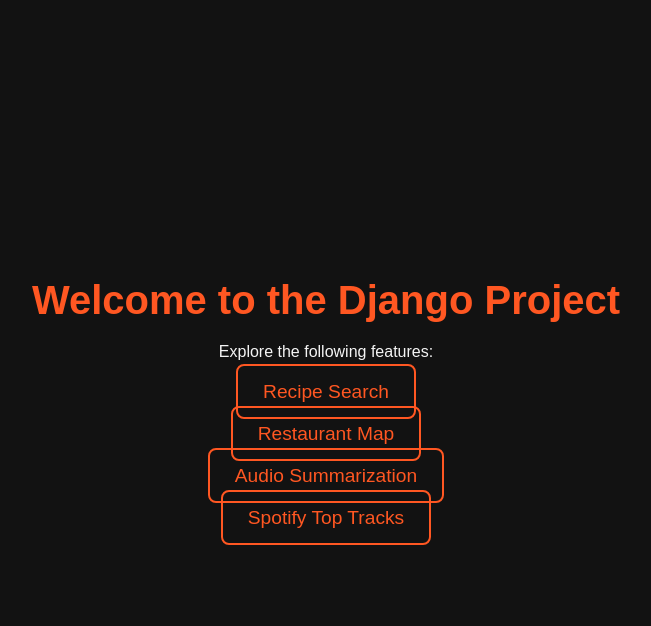
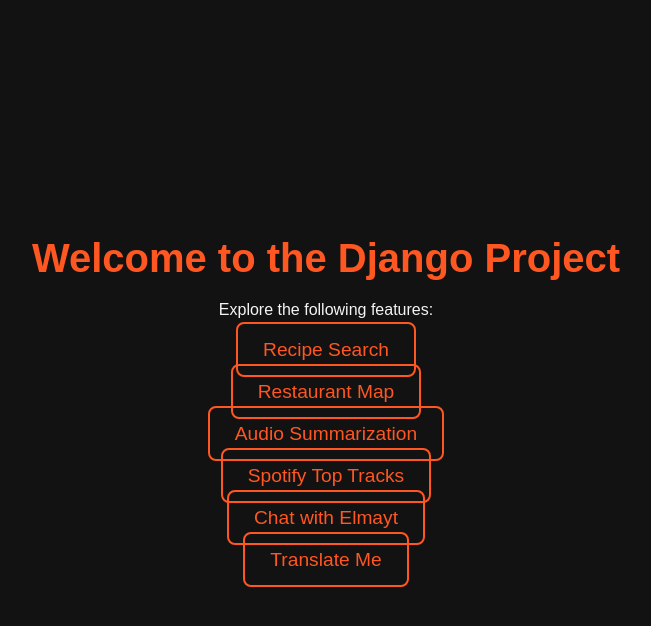
Before and after one commit to lmahdy/The-secret-recipe, a Django app: page / in a window 1280 px wide. Shown: the top 626 px of the page, without its empty margins (314-965 px from the left). Run offline with Django 5.2, Linux system fonts and the light colour scheme.

Commit message:
updating the home page

```diff
--- a/recipes/templates/recipes/home.html
+++ b/recipes/templates/recipes/home.html
@@ -65,6 +65,9 @@
             <li><a href="{% url 'map_view' %}">Restaurant Map</a></li>
             <li><a href="{% url 'summarize_audio' %}">Audio Summarization</a></li>
             <li><a href="{% url 'spotify_login' %}">Spotify Top Tracks</a></li>
+            <li><a href="{% url 'chat_page' %}">Chat with Elmayt</a></li>
+            <li><a href="{% url 'word_lookup' %}">Translate Me</a></li>
+
         </ul>
     </div>
 </body>
```
